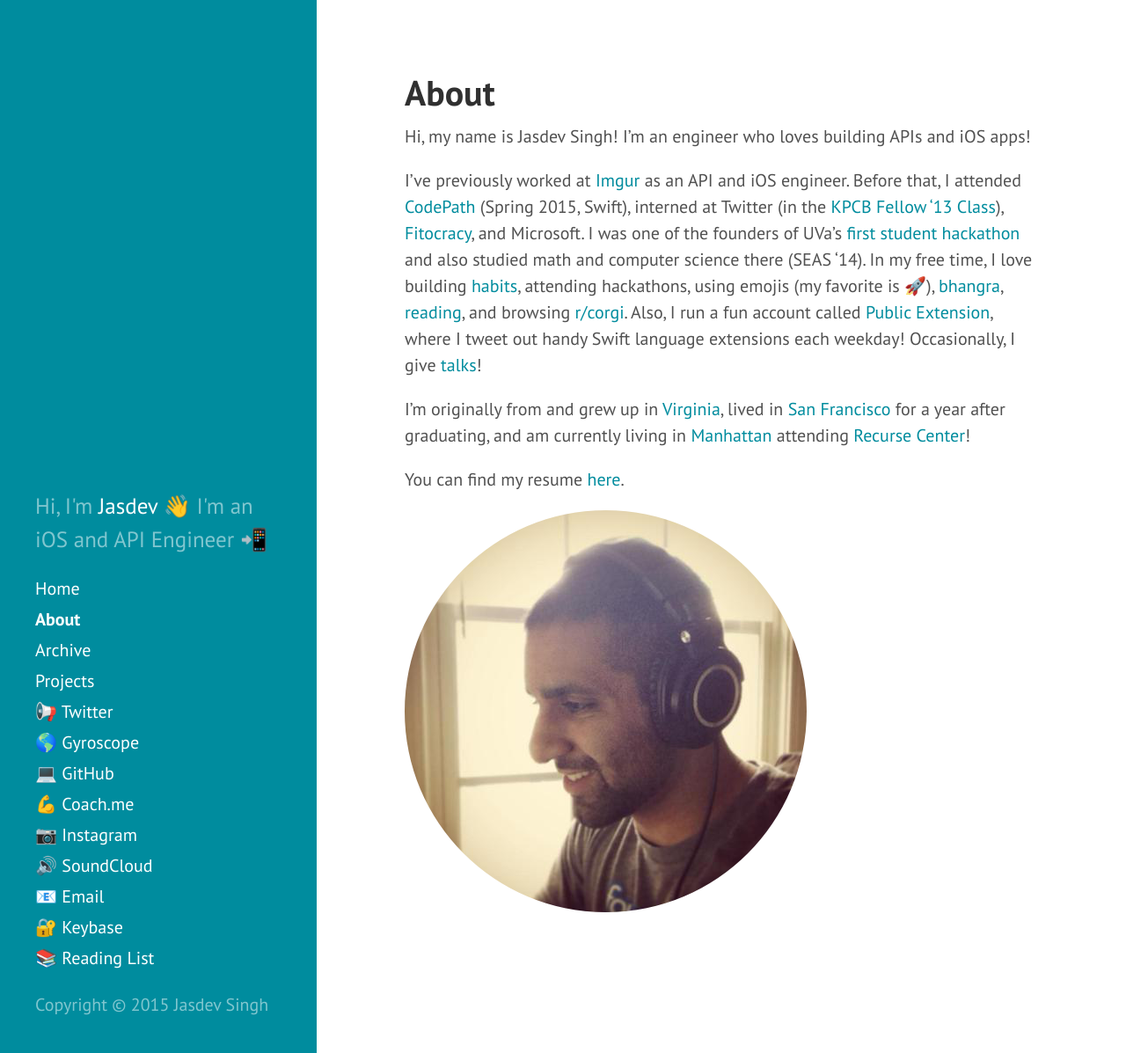
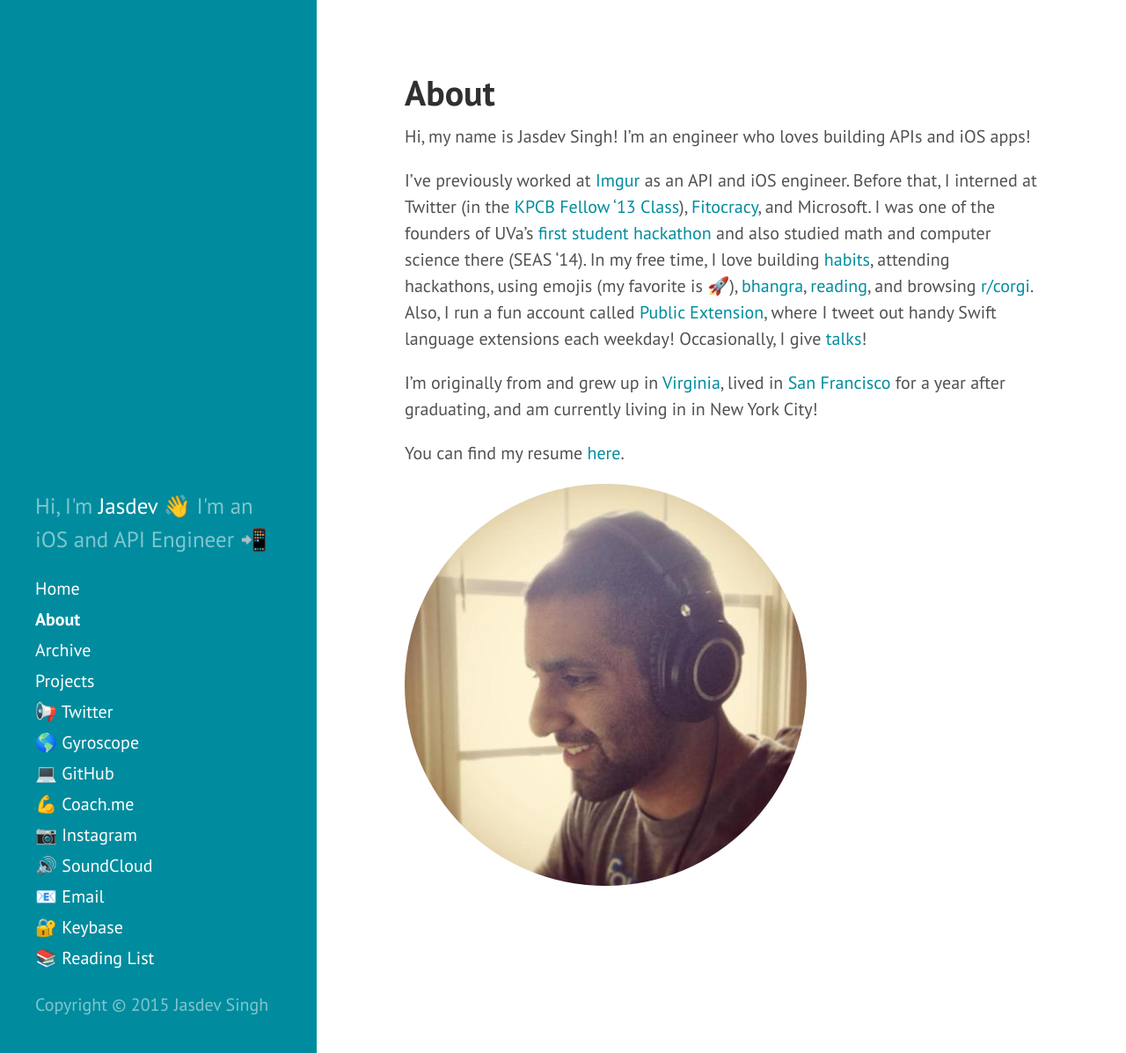
Before and after one commit to rvsrvs/jasdev.github.io, a Jekyll site: the page built from about.md, in a window 1280 px wide and 1197 px high. Shown: the whole window at 88% size. Built offline with Jekyll 4.4.1, drawn with Linux system fonts in a browser that asks for light colours; Markdown is read by kramdown in place of the engine named in the settings.

Commit message:
Updating bio and resume

```diff
--- a/about.md
+++ b/about.md
@@ -5,9 +5,9 @@
 
 Hi, my name is Jasdev Singh! I'm an engineer who loves building APIs and iOS apps!
 
-I've previously worked at [Imgur](http://imgur.com) as an API and iOS engineer. Before that, I attended [CodePath](http://codepath.com) (Spring 2015, Swift), interned at Twitter (in the [KPCB Fellow '13 Class](http://kpcbfellows.com)), [Fitocracy](https://www.fitocracy.com), and Microsoft. I was one of the founders of UVa's [first student hackathon](http://hackuva.io) and also studied math and computer science there (SEAS '14). In my free time, I love building [habits](https://www.coach.me/users/3140daf3d432d7f0065b), attending hackathons, using emojis (my favorite is 🚀), [bhangra](https://youtu.be/vXgF-Ezg78c?t=15s), [reading](/reading-list/), and browsing [r/corgi](http://imgur.com/r/corgi/top). Also, I run a fun account called [Public Extension](https://twitter.com/publicextension), where I tweet out handy Swift language extensions each weekday! Occasionally, I give [talks](https://github.com/Jasdev/talks)!
+I've previously worked at [Imgur](http://imgur.com) as an API and iOS engineer. Before that, I interned at Twitter (in the [KPCB Fellow '13 Class](http://kpcbfellows.com)), [Fitocracy](https://www.fitocracy.com), and Microsoft. I was one of the founders of UVa's [first student hackathon](http://hackuva.io) and also studied math and computer science there (SEAS '14). In my free time, I love building [habits](https://www.coach.me/users/3140daf3d432d7f0065b), attending hackathons, using emojis (my favorite is 🚀), [bhangra](https://youtu.be/vXgF-Ezg78c?t=15s), [reading](/reading-list/), and browsing [r/corgi](http://imgur.com/r/corgi/top). Also, I run a fun account called [Public Extension](https://twitter.com/publicextension), where I tweet out handy Swift language extensions each weekday! Occasionally, I give [talks](https://github.com/Jasdev/talks)!
 
-I'm originally from and grew up in [Virginia](http://en.wikipedia.org/wiki/Fairfax_Station,_Virginia), lived in [San Francisco](http://en.wikipedia.org/wiki/San_Francisco) for a year after graduating, and am currently living in [Manhattan](https://en.wikipedia.org/wiki/Manhattan) attending [Recurse Center](https://www.recurse.com)!
+I'm originally from and grew up in [Virginia](http://en.wikipedia.org/wiki/Fairfax_Station,_Virginia), lived in [San Francisco](http://en.wikipedia.org/wiki/San_Francisco) for a year after graduating, and am currently living in in New York City!
 
 You can find my resume [here](/public/resume.pdf).
 
```
Also changed, not shown: 1 other file.
